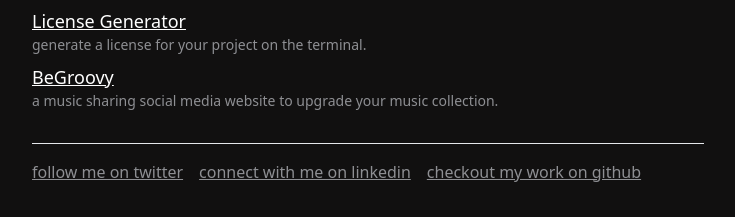
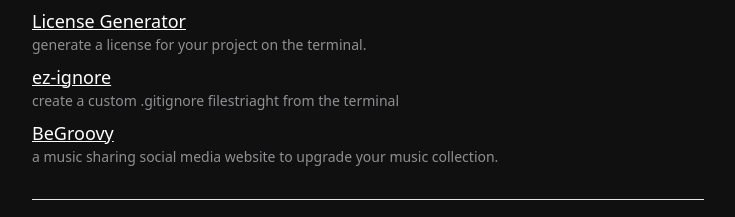
Before and after one commit to LOTaher/SplatteDev, a Next.js app: page / in a window 1280 px wide. Shown: the part 529-746 px from the top of the page, without its empty margins (272-1007 px from the left). Built offline with nearby package versions, Linux system fonts and the light colour scheme.

Commit message:
added ez-ignore

```diff
--- a/src/app/page.tsx
+++ b/src/app/page.tsx
@@ -65,6 +65,12 @@ export default function Home() {
             />
 
             <Project
+              title="ez-ignore"
+              description="create a custom .gitignore filestriaght from the terminal"
+              link="https://github.com/LOTaher/ez-ignore"
+            />
+
+            <Project
               title="BeGroovy"
               description="a music sharing social media website to upgrade your music collection."
               link="https://github.com/LOTaher/BeGroovy"
```
